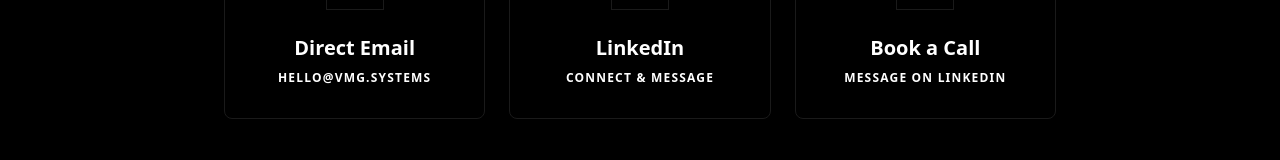
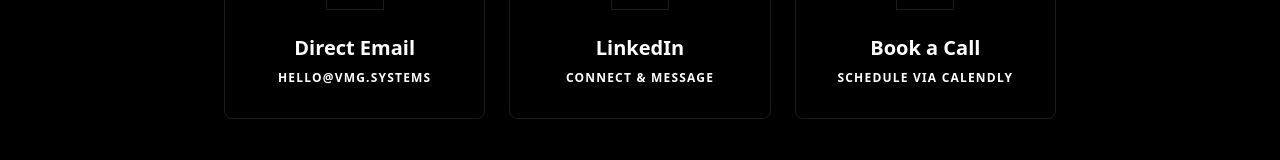
Before and after one commit to vmgsystems/my-portfolio, a Next.js app: page /contact in a window 1280 px wide. Shown: the part 628-788 px from the top of the page. Built offline with nearby package versions, Linux system fonts and the light colour scheme.

Commit message:
Restore Calendly link: calendly.com/gilpina/30min

```diff
--- a/src/app/contact/page.tsx
+++ b/src/app/contact/page.tsx
@@ -68,12 +68,12 @@
             <p className="text-muted text-xs uppercase tracking-widest font-bold">Connect & Message</p>
           </a>
 
-          <a href="https://linkedin.com/in/gilpina" target="_blank" rel="noopener noreferrer" className="glass-card flex flex-col items-center justify-center text-center group hover:bg-[#111] transition-colors border border-[#1a1a1a] p-12">
+          <a href="https://calendly.com/gilpina/30min" target="_blank" rel="noopener noreferrer" className="glass-card flex flex-col items-center justify-center text-center group hover:bg-[#111] transition-colors border border-[#1a1a1a] p-12">
             <div className="p-4 border border-[#1a1a1a] mb-6 group-hover:border-[#333] transition-colors">
               <Calendar className="text-white" size={24} />
             </div>
             <h3 className="text-xl font-bold mb-2">Book a Call</h3>
-            <p className="text-muted text-xs uppercase tracking-widest font-bold">Message on LinkedIn</p>
+            <p className="text-muted text-xs uppercase tracking-widest font-bold">Schedule via Calendly</p>
           </a>
         </motion.div>
 
```
